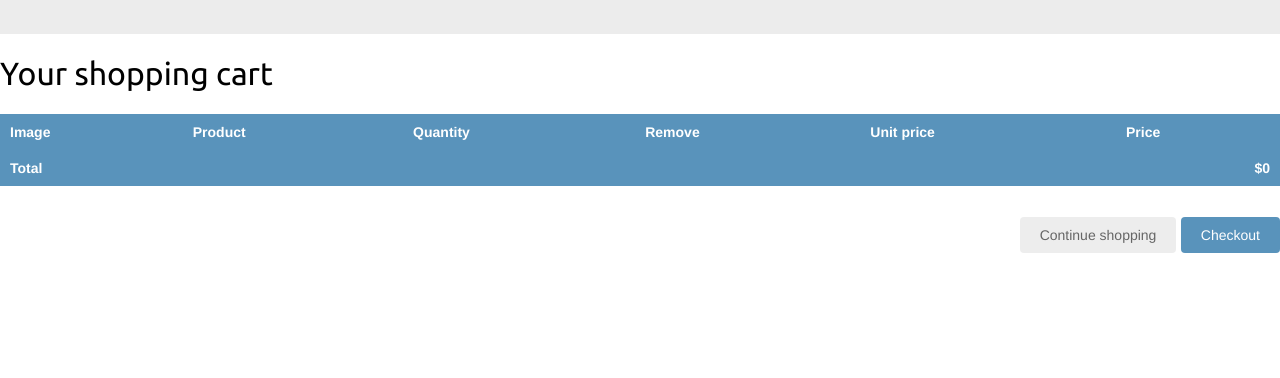
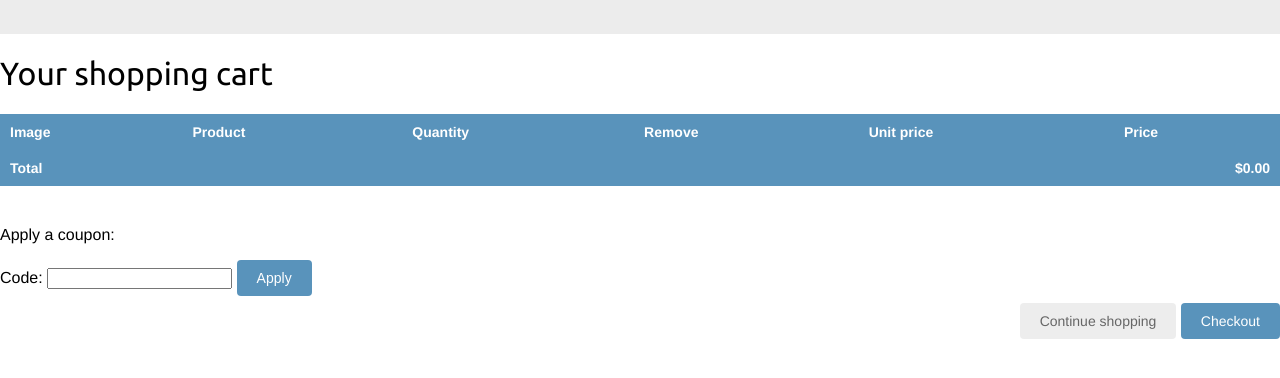
Before and after one commit to vincenttommi/online-shop-django, a Django app: template myshop/cart/templates/cart/detail.html in a window 1280 px wide. Shown: the part 46-424 px from the top of the page. Run offline with Django 4.2, Linux system fonts and the light colour scheme; the template is opened without the code that fills it: values that come from a table or form of the project are taken from there, others are empty; data comes from the database, SQL or seed files in the repository; both versions use the stored data as it was after the commit; parts of the project's set-up code (start-up, migrations or seed data) failed here and were passed over.

Commit message:
updating coupon system

```diff
--- a/myshop/cart/templates/cart/detail.html
+++ b/myshop/cart/templates/cart/detail.html
@@ -1,8 +1,10 @@
 {% extends "base.html" %}
 {% load static %}
+
 {% block title %}
   Your shopping cart
 {% endblock %}
+
 {% block content %}
   <h1>Your shopping cart</h1>
   <table class="cart">
@@ -22,19 +24,21 @@
           <tr>
             <td>
               <a href="{{ product.get_absolute_url }}">
-                <img src="{% if product.image %}{{ product.image.url }}{% else %}{% static "img/no_image.png" %}{% endif %}">
+                <img src="{% if product.image %}{{ product.image.url }}
+                {% else %}{% static "img/no_image.png" %}{% endif %}">
               </a>
             </td>
             <td>{{ product.name }}</td>
             <td>
-              <form  action="{% url "cart:cart_add" product.id %}"  method="post">
-                {{ item.update_quantity_form.quantity  }}
-                {{ item.update_quantity_form.override  }}
-                <input type="submit"  value="Update">
-                {% csrf_token  %}
-            </form></td>
+              <form action="{% url "cart:cart_add" product.id %}" method="post">
+                {{ item.update_quantity_form.quantity }}
+                {{ item.update_quantity_form.override }}
+                <input type="submit" value="Update">
+                {% csrf_token %}
+              </form>
+            </td>
             <td>
-              <form action="{% url 'cart:cart_remove' product.id %}" method="post">
+              <form action="{% url "cart:cart_remove" product.id %}" method="post">
                 <input type="submit" value="Remove">
                 {% csrf_token %}
               </form>
@@ -44,15 +48,41 @@
           </tr>
         {% endwith %}
       {% endfor %}
+      {% if cart.coupon %}
+        <tr class="subtotal">
+          <td>Subtotal</td>
+          <td colspan="4"></td>
+          <td class="num">${{ cart.get_total_price|floatformat:2 }}</td>
+        </tr>
+        <tr>
+          <td>
+            "{{ cart.coupon.code }}" coupon
+            ({{ cart.coupon.discount }}% off)
+          </td>
+          <td colspan="4"></td>
+          <td class="num neg">
+            - ${{ cart.get_discount|floatformat:2 }}
+          </td>
+        </tr>
+      {% endif %}
       <tr class="total">
         <td>Total</td>
         <td colspan="4"></td>
-        <td class="num">${{ cart.get_total_price }}</td>
+        <td class="num">
+          ${{ cart.get_total_price_after_discount|floatformat:2 }}
+        </td>
       </tr>
     </tbody>
   </table>
+  <p>Apply a coupon:</p>
+  <form action="{% url "coupons:apply" %}" method="post">
+    {{ coupon_apply_form }}
+    <input type="submit" value="Apply">
+    {% csrf_token %}
+  </form>
   <p class="text-right">
-    <a href="{% url 'shop:product_list' %}" class="button light">Continue shopping</a>
-    <a href="{%  url "orders:order_create" %}" class="button">Checkout</a>
+    <a href="{% url "shop:product_list" %}" class="button
+    light">Continue shopping</a>
+    <a href="{% url "orders:order_create" %}" class="button">Checkout</a>
   </p>
 {% endblock %}
--- a/myshop/cart/views.py
+++ b/myshop/cart/views.py
@@ -88,7 +88,7 @@ def cart_detail(request):
 
     coupon_apply_form = CouponApplyForm()
 
-    return render(request, 'cart/detail.html',{'cart':cart}, coupon_apply_form) #'coupon_apply_form')
+    return render(request,'cart/detail.html',{'cart':cart, 'coupon_apply_form':coupon_apply_form}) #'coupon_apply_form')
 """
 created  an instance of CartAddProductForm for each  item in  the cart to allow  changing product
 quantities .I initialize the form with the current item quantity and set the override field to True
```
Also changed, not shown: myshop/db.sqlite3.
